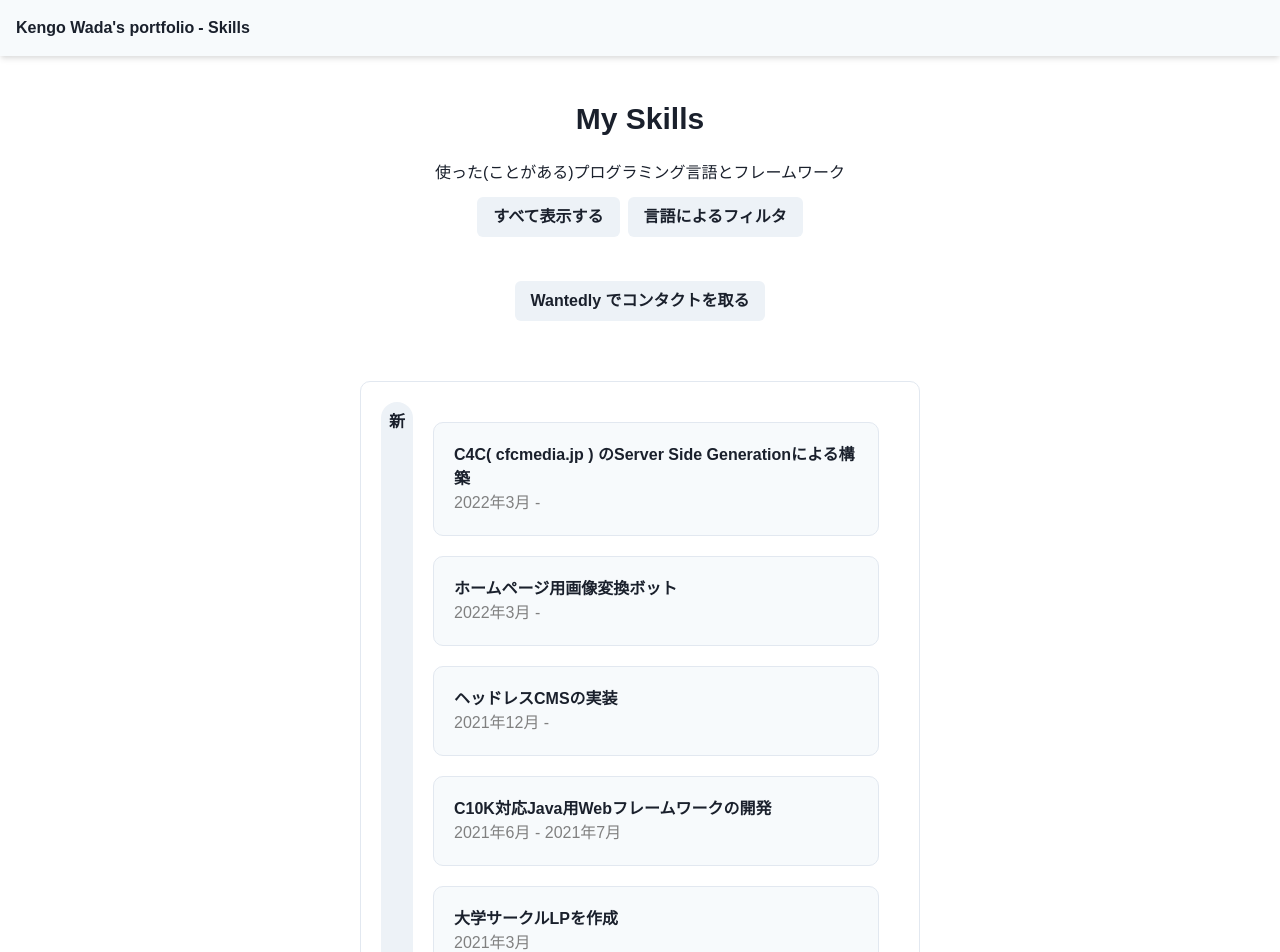
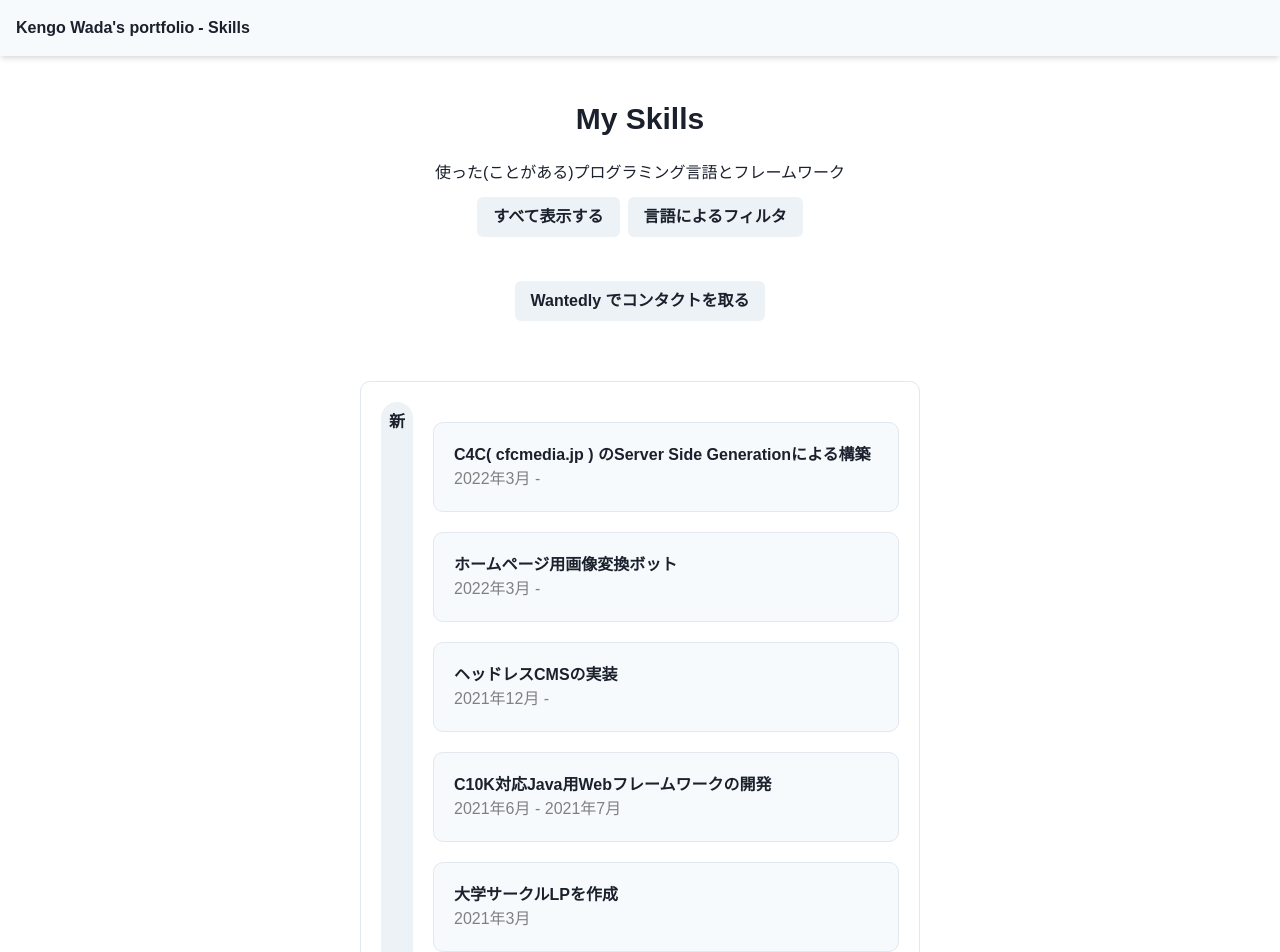
Before and after one commit to 10fu3/my_portfolio, a Next.js app: page /skills in a window 1280 px wide. Shown: the top 952 px of the page. Built offline with nearby package versions, Linux system fonts and the light colour scheme.

Commit message:
the third commit

```diff
--- a/component/SkillListComponent.tsx
+++ b/component/SkillListComponent.tsx
@@ -19,12 +19,12 @@ const SkillsComponent:React.FC<{skills:GithubSkill[]}> = (props)=>{
 
     const { isOpen, onOpen, onClose } = useDisclosure()
 
-    return props.skills.length > 0  ? <Flex>
+    return props.skills.length > 0  ? <Flex pr={5}>
         <Box borderRadius="20px" p={2} position="relative" bg={"gray.100"}>
             <Box fontWeight="600">新</Box>
             <Box fontWeight="600" position="absolute" bottom="10px">古</Box>
         </Box>
-        <Box>
+        <Box w={"full"}>
             {
                 detail && <Modal isOpen={isOpen} onClose={onClose}>
                     <ModalOverlay />
@@ -69,7 +69,7 @@ const SkillsComponent:React.FC<{skills:GithubSkill[]}> = (props)=>{
                         setDetail(s);
                         onOpen();
                     }}>
-                        <Box cursor={'pointer'} bg={"gray.50"} borderRadius="10px" borderWidth="1px" m={5} p={5}>
+                        <Box w="100%" cursor={'pointer'} bg={"gray.50"} borderRadius="10px" borderWidth="1px" m={5} p={5}>
                             <chakra.p fontWeight="600">{s.projectTitle}</chakra.p>
                             <chakra.p color="gray">{s.date}</chakra.p>
                         </Box>
```
